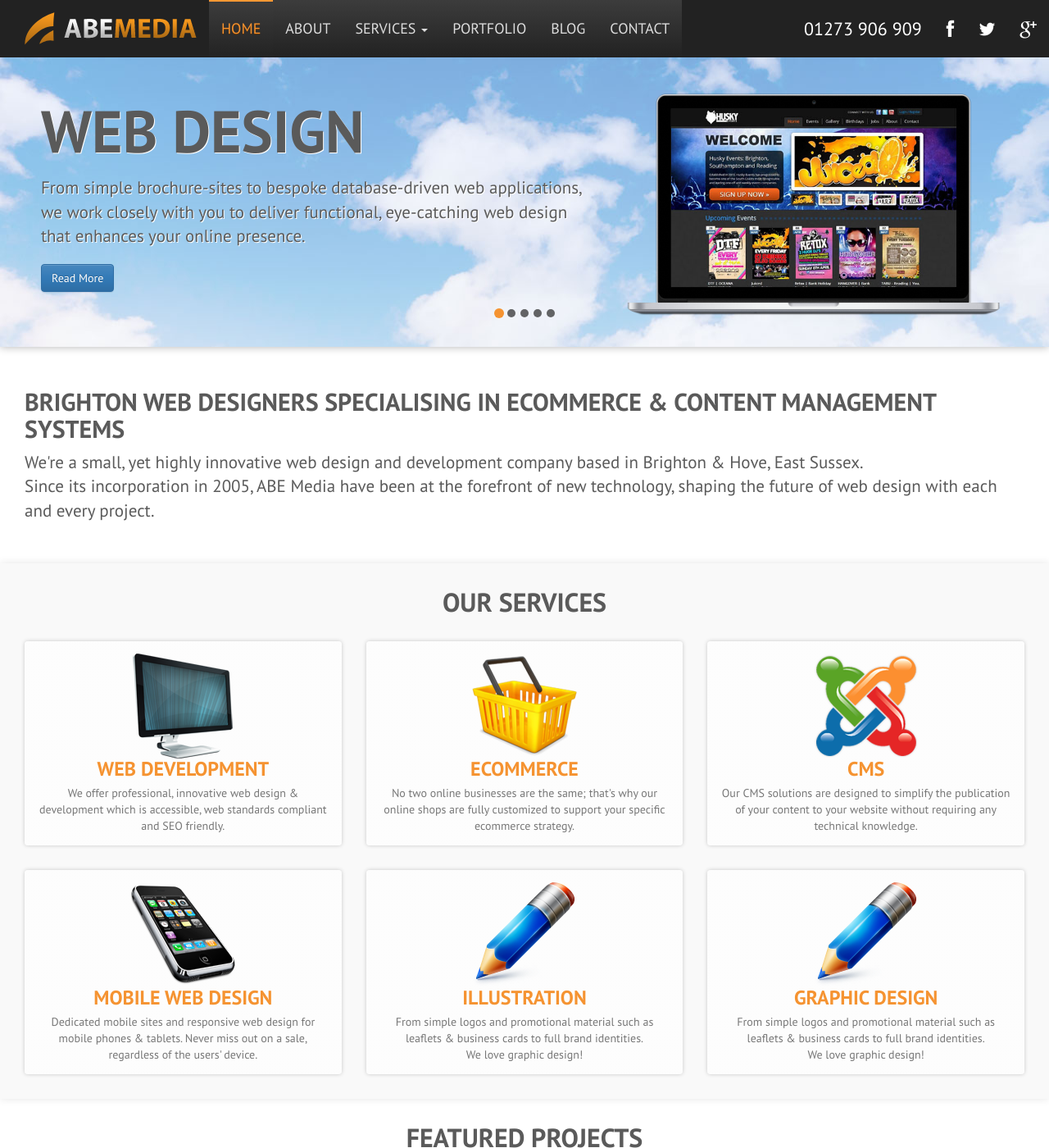
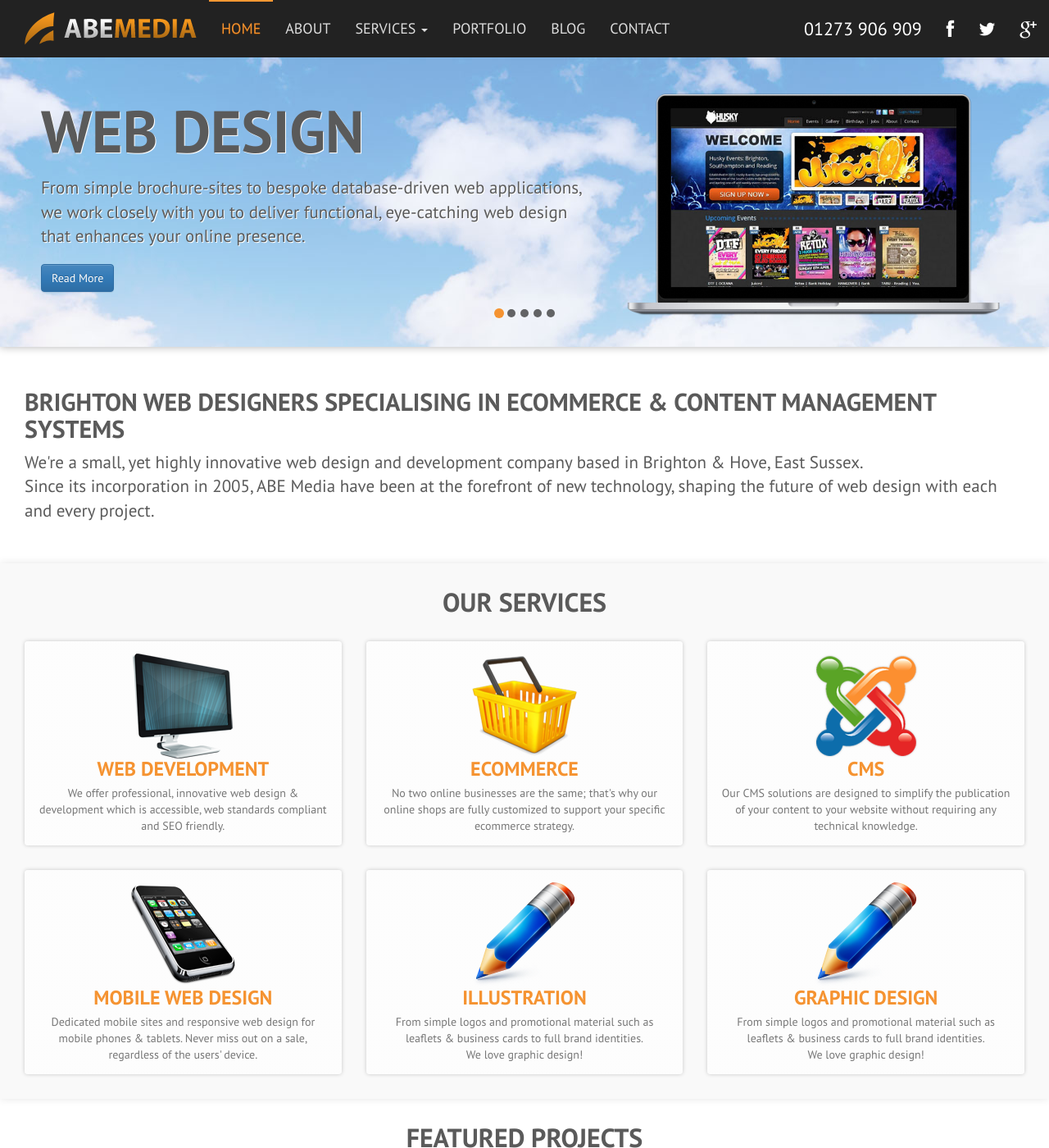
Before and after one commit to abemedia/abemedia.github.io, a Jekyll site: the page built from index.md, in a window 1280 px wide and 1400 px high. Shown: the whole window at 82% size. Built offline with Jekyll 4.4.1, drawn with Linux system fonts in a browser that asks for light colours; nearby versions of some CDN libraries; some web fonts are replaced.

Commit message:
Update style.css

```diff
--- a/css/style.css
+++ b/css/style.css
@@ -92,11 +92,11 @@
 	height:30px;
 }
 .navbar .navbar-nav>li>a, .navbar .navbar-nav>li.active>a {
-	background-image: -webkit-linear-gradient(top, #3c3c3c 0%, #222 50%, rgb(188, 113, 38) 50%, rgb(245, 147, 49) 91%, rgb(254, 152, 51) 100%);
-	background-image: -o-linear-gradient(top, #3c3c3c 0%, #222 50%, rgb(188, 113, 38) 50%, rgb(245, 147, 49) 91%, rgb(254, 152, 51) 100%);
-	background-image: -ms-linear-gradient(top, #3c3c3c 0%, #222 50%, rgb(188, 113, 38) 50%, rgb(245, 147, 49) 91%, rgb(254, 152, 51) 100%);
-	background-image: -moz-linear-gradient(top, #3c3c3c 0%, #222 50%, rgb(188, 113, 38) 50%, rgb(245, 147, 49) 91%, rgb(254, 152, 51) 100%);
-	background-image: linear-gradient(top, #3c3c3c 0%, #222 50%, rgb(188, 113, 38) 50%, rgb(245, 147, 49) 91%, rgb(254, 152, 51) 100%);
+	background-image: -webkit-linear-gradient(top, #222 0%, #222 50%, rgb(188, 113, 38) 50%, rgb(245, 147, 49) 91%, rgb(254, 152, 51) 100%);
+	background-image: -o-linear-gradient(top, #222 0%, #222 50%, rgb(188, 113, 38) 50%, rgb(188, 113, 38) 50%, rgb(245, 147, 49) 91%, rgb(254, 152, 51) 100%);
+	background-image: -ms-linear-gradient(top, #222 0%, #222 50%, rgb(188, 113, 38) 50%, rgb(188, 113, 38) 50%, rgb(245, 147, 49) 91%, rgb(254, 152, 51) 100%);
+	background-image: -moz-linear-gradient(top, #222 0%, #222 50%, rgb(188, 113, 38) 50%, rgb(188, 113, 38) 50%, rgb(245, 147, 49) 91%, rgb(254, 152, 51) 100%);
+	background-image: linear-gradient(top, #222 0%, #222 50%, rgb(188, 113, 38) 50%, rgb(188, 113, 38) 50%, rgb(245, 147, 49) 91%, rgb(254, 152, 51) 100%);
 	background-repeat: repeat;
 }
 .navbar .navbar-nav>li>a, .navbar .navbar-right a {
```
